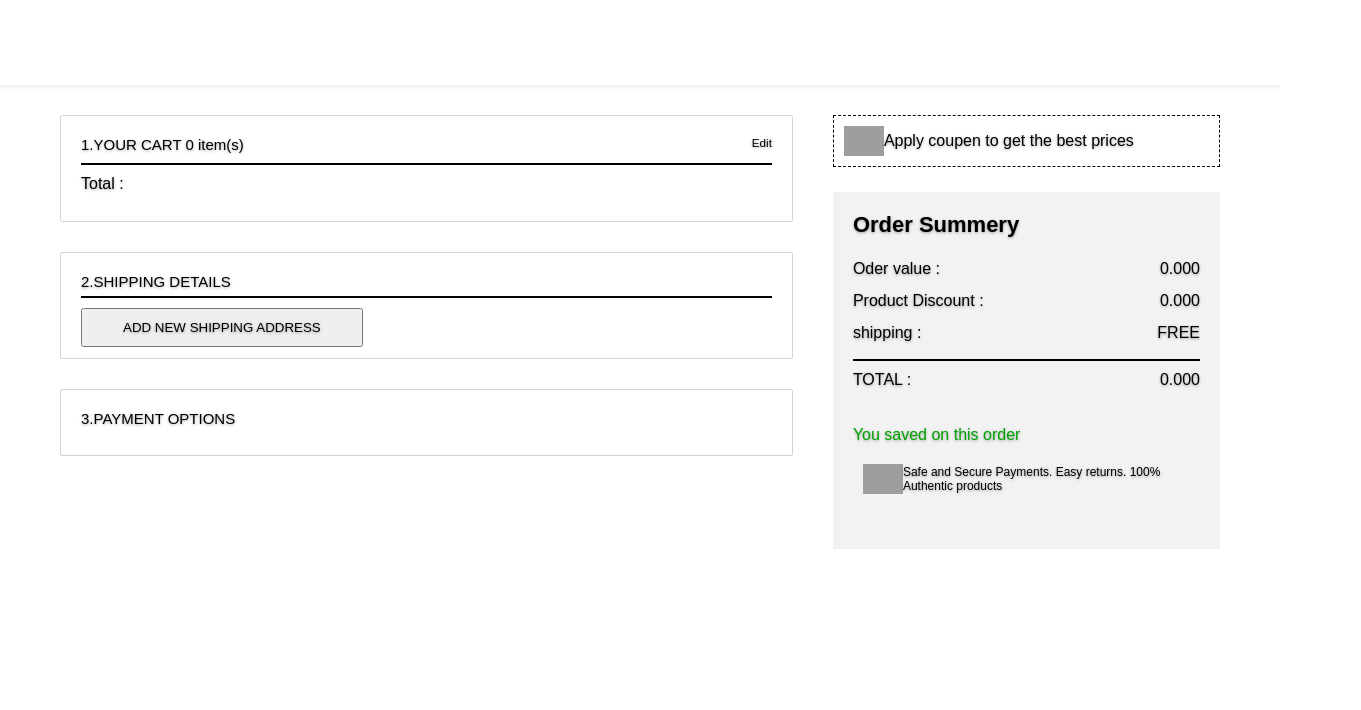
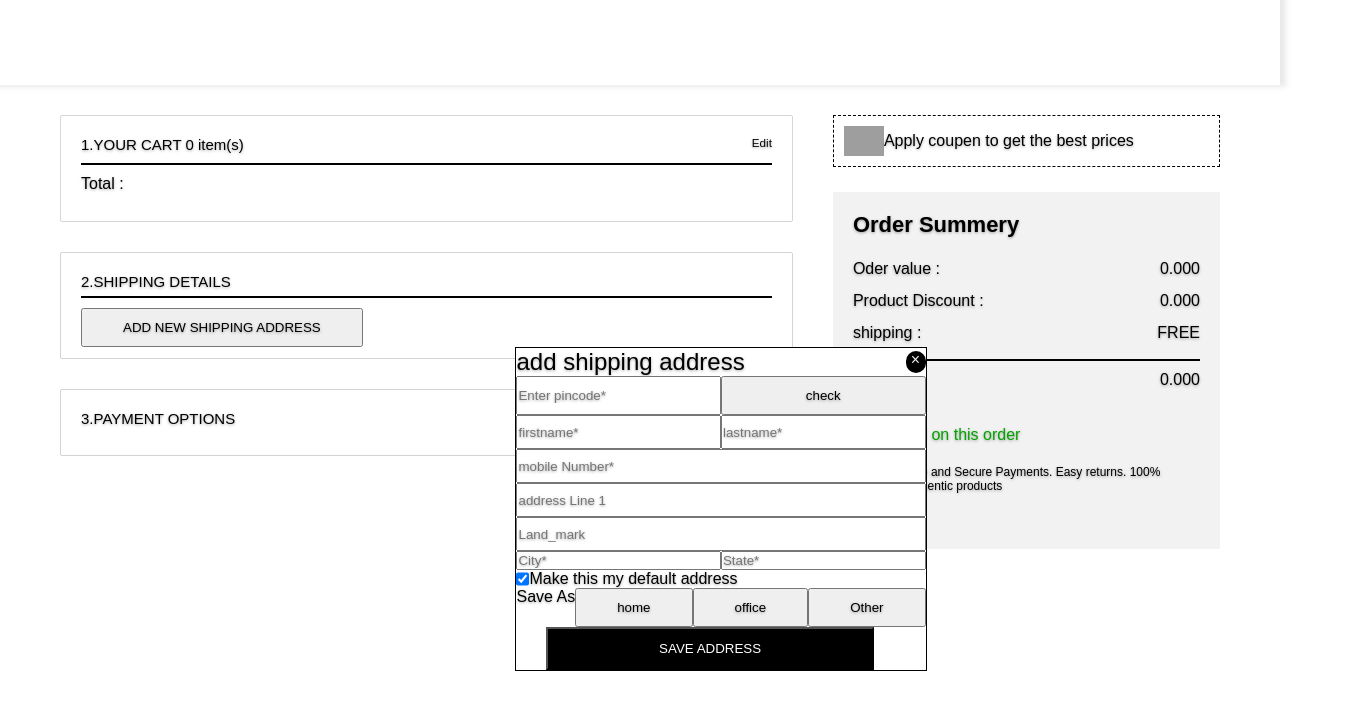
Before and after one commit to aarifa123/hanging-teeth-7136, a plain HTML site: page cart.html in a window 1280 px wide. Both pictures are taken after a click on the button "ADD NEW SHIPPING ADDRESS". Shown: the whole page, 1361 px wide, since content can reach past the window. Drawn offline with Linux system fonts and the light colour scheme; grey boxes are pictures that could not be loaded.

Commit message:
day-3-nithin

```diff
--- a/cart.html
+++ b/cart.html
@@ -31,9 +31,56 @@
                 <h2>2.SHIPPING DETAILS</h2>
             </div>
             <div>
-                <button>ADD NEW SHIPPING ADDRESS</button>
+                <button id="btun">ADD NEW SHIPPING ADDRESS</button>
             </div>
         <!-- address part here -->
+        <div id="popupp">
+            <div class="popup">
+
+           <div class="title">
+               <div id="closebar">
+                <h2>add shipping address</h2>
+                <div id="close-btn">&times;</div>
+               </div>
+               <div class="popup-front">
+                  <div id="shpinggrid">
+                  <input type="number" id="code" placeholder="Enter pincode*">
+                  <button id="checkbtn">check</button>
+
+
+                   <input type="text" id="F_name" placeholder="firstname*">
+                   <input type="text" id="l_Name" placeholder="lastname*">
+
+
+
+                   <input type="number" id="mobile" placeholder="mobile Number*">
+
+
+
+                   <input type="text" id="add_1" placeholder="address Line 1">
+
+
+               <input type="text" id="land_mark" placeholder="Land_mark">
+         <input type="text" id="city" placeholder="City*">
+         <input type="text" id="state" placeholder="State*">
+         </div>
+           <div id="checkbox">
+               <input type="checkbox" id="scales" name="make" checked>
+               <label for="make">Make this my default address</label>
+             </div>
+             <div id="saveus">
+                   <p>Save As</p>
+                   <button>home</button>
+                   <button>office</button>
+                   <button>Other</button>
+             </div>
+             <div>
+             <button id="savebtn">SAVE ADDRESS</button>
+           </div>
+           </div>
+           </div>
+            </div>
+       </div>
         </div>
 
         <div class="payment">
@@ -71,4 +118,5 @@
 
 </div>
 </body>
+<script src="./scripts/cart.js"></script>
 </html>
--- /dev/null
+++ b/scripts/cart.js
@@ -0,0 +1,9 @@
+let show = document.getElementById("popupp");
+    let btn = document.getElementById("btun");
+    let close = document.getElementById("close-btn");
+    btn.addEventListener(("click"),()=>{
+            show.style.display = "flex";
+    })
+    close.addEventListener("click",()=>{
+        show.style.display = "none";
+    })
--- a/styles/cart.css
+++ b/styles/cart.css
@@ -116,3 +116,71 @@ img{
 button{
     padding: 10px 40px;
 }
+.popup{
+    position: absolute;
+    background-color: rgb(255, 255, 255);
+    margin: 0px 30%;
+    border: 1px solid black;
+    overflow-y: scroll;
+}
+#popupp{
+    width: 100vw;
+    position: absolute;
+    display: none;
+    justify-content: center;
+    /* align-items: center; */
+}
+#shpinggrid{
+    display: grid;
+    grid-template-columns: repeat(2,1fr);
+}
+#code,#F_name{
+    grid-column-start: 1;
+    grid-column-end: 2;
+}
+
+#checkbtn,#L_Name{
+    grid-column-start: 2;
+    grid-column-end: 3;
+}
+#mobile,#add_1,#land_mark{
+    grid-column-start: 1;
+    grid-column-end: 3;
+}
+#checkbox{
+    display: flex;
+}
+#saveus{
+    display: flex;
+    /* justify-content: space-between; */
+}
+#savebtn{
+    width: 80%;
+    margin: 0px 30px;
+    background-color: black;
+    padding: 12px 0px;
+    color: white;
+}
+#closebar{
+    display: flex;
+    justify-content: space-between;
+
+}
+#close-btn{
+    background-color: black;
+    color: #f2f2f2;
+    width: 20px;
+    border-radius: 50px;
+    /* align-items: center; */
+    text-align: center;
+    margin-top: 3px;
+    margin-bottom: 3px;
+    /* margin: auto; */
+}
+#F_name,#l-Name,#mobile,#add_1,#land_mark
+{
+height: 30px;
+}
+input{
+
+}
```
